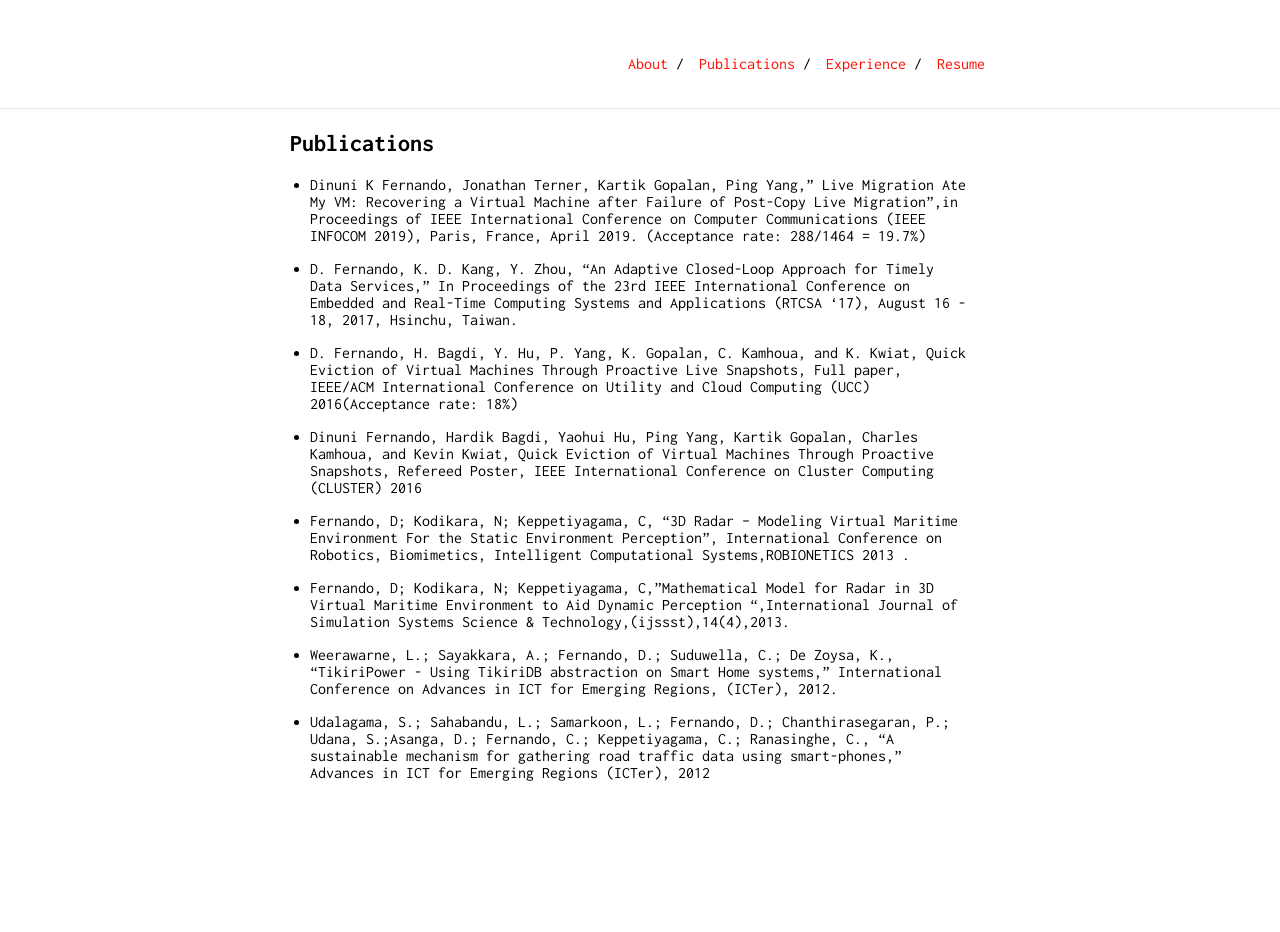
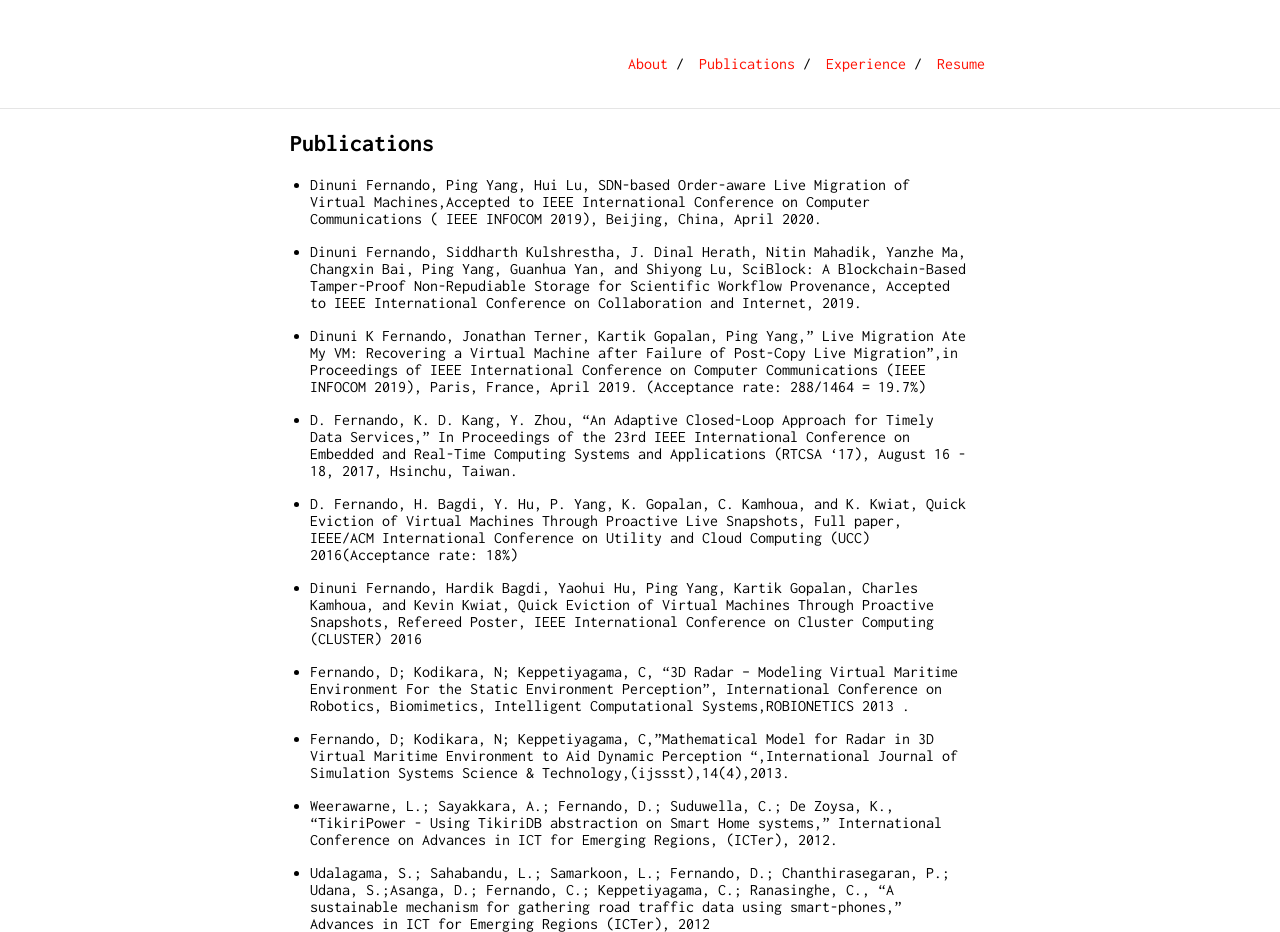
Before and after one commit to dinuni/dinuni.github.io, a Jekyll site: the page built from publications.md, in a window 1280 px wide. Built offline with Jekyll 4.4.1, drawn with Linux system fonts in a browser that asks for light colours; our own code applies the rules of GitHub Pages for plain Markdown files; before the commit the page ends 900 px from its top, so only the background shows below that.

Commit message:
Update publications.md

```diff
--- a/publications.md
+++ b/publications.md
@@ -6,7 +6,9 @@ is_contact: true
 
 ## Publications
 
++ Dinuni Fernando, Ping Yang, Hui Lu, SDN-based Order-aware Live Migration of Virtual Machines,Accepted to IEEE International Conference on Computer Communications ( IEEE INFOCOM 2019), Beijing, China, April 2020.
 
++ Dinuni Fernando, Siddharth Kulshrestha, J. Dinal Herath, Nitin Mahadik, Yanzhe Ma, Changxin Bai, Ping Yang, Guanhua Yan, and Shiyong Lu,  SciBlock: A Blockchain-Based Tamper-Proof Non-Repudiable Storage for Scientific Workflow Provenance, Accepted to IEEE International Conference on Collaboration and Internet, 2019.
 
 + Dinuni K Fernando, Jonathan Terner, Kartik Gopalan, Ping Yang," Live Migration Ate My VM: Recovering a Virtual Machine after Failure of Post-Copy Live Migration",in Proceedings of IEEE International Conference on Computer Communications (IEEE INFOCOM 2019), Paris, France, April 2019. (Acceptance rate: 288/1464 = 19.7%)
 
```
